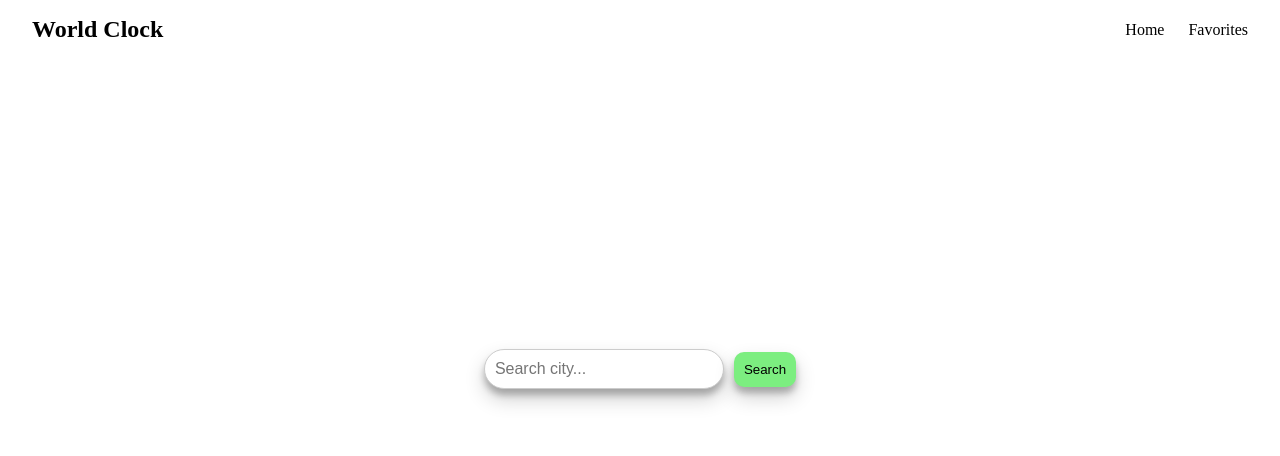
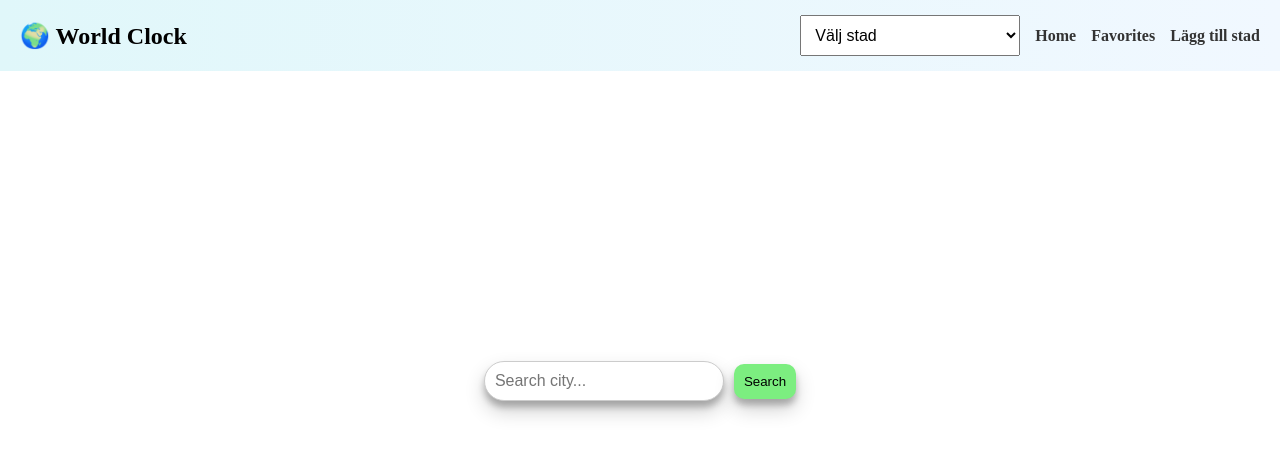
Before and after one commit to Sterje/typescript-exam, a React (Vite) app: page / in a window 1280 px wide. Shown: the top 456 px of the page. Built offline with nearby package versions, Linux system fonts and the light colour scheme.

Commit message:
Added a CitySelect component to the navbar

```diff
--- /dev/null
+++ b/src/components/CitySelect/CitySelect.tsx
@@ -0,0 +1,22 @@
+import React from "react";
+import type { City } from "../../types/types";
+
+interface CitySelectProps {
+  cities: City[];
+  onSelect: (cityName: string) => void;
+}
+
+const CitySelect: React.FC<CitySelectProps> = ({ cities, onSelect }) => {
+  return (
+    <select defaultValue="" onChange={(e) => onSelect(e.target.value)}>
+      <option value="" disabled>Välj stad</option>
+      {cities.map((city) => (
+        <option key={city.id} value={city.name}>
+          {city.name}
+        </option>
+      ))}
+    </select>
+  );
+};
+
+export default CitySelect;
--- a/src/components/Navbar/Navbar.css
+++ b/src/components/Navbar/Navbar.css
@@ -1,4 +1,4 @@
-.navbar {
+/* .navbar {
   display: flex;
   justify-content: space-between;
   align-items: center;
@@ -83,4 +83,112 @@
     background: rgba(255, 255, 255, 0.4);
     z-index: 1000;
   }
+} */
+
+
+/* Navbar.css */
+.navbar {
+  display: flex;
+  justify-content: space-between;
+  align-items: center;
+  padding: 15px 20px;
+  background: linear-gradient(to right, #e0f7fa, #f1f8ff);
+  position: relative;
+  z-index: 10;
 }
+
+.navbar-left h1 {
+  margin: 0;
+  font-size: 1.5rem;
+}
+
+.navbar-right.desktop {
+  display: flex;
+  gap: 15px;
+  align-items: center;
+}
+
+.nav-link {
+  text-decoration: none;
+  color: #333;
+  font-weight: bold;
+}
+
+.hamburger {
+  display: none;
+  font-size: 2rem;
+  cursor: pointer;
+}
+
+/* Overlay meny */
+.overlay-menu {
+  position: fixed;
+  top: 0;
+  left: 0;
+  width: 100%;
+  height: 100%;
+  background: rgba(250, 250, 250, 0.98);
+  display: flex;
+  justify-content: center;
+  align-items: center;
+  animation: fadeIn 0.3s ease-in-out;
+  z-index: 1000;
+}
+
+.overlay-content {
+  display: flex;
+  flex-direction: column;
+  align-items: center;
+  gap: 20px;
+  animation: slideDown 0.4s ease;
+}
+
+.overlay-link {
+  font-size: 1.5rem;
+  text-decoration: none;
+  color: #333;
+  font-weight: bold;
+  transition: color 0.2s;
+}
+
+.overlay-link:hover {
+  color: #0077cc;
+}
+
+select {
+  padding: 10px;
+  font-size: 1rem;
+  width: 220px;
+}
+
+.close-btn {
+  position: absolute;
+  top: 20px;
+  right: 25px;
+  font-size: 2rem;
+  background: none;
+  border: none;
+  cursor: pointer;
+}
+
+/* Animationer */
+@keyframes fadeIn {
+  from { opacity: 0; }
+  to { opacity: 1; }
+}
+
+@keyframes slideDown {
+  from { transform: translateY(-20px); opacity: 0; }
+  to { transform: translateY(0); opacity: 1; }
+}
+
+/* Responsivitet */
+@media (max-width: 768px) {
+  .navbar-right.desktop {
+    display: none;
+  }
+
+  .hamburger {
+    display: block;
+  }
+}
--- a/src/components/Navbar/Navbar.tsx
+++ b/src/components/Navbar/Navbar.tsx
@@ -1,39 +1,61 @@
-import type React from "react";
-import { useState } from "react";
-import { NavLink } from "react-router-dom";
-import "./Navbar.css";
+// src/components/Navbar.tsx
+import { useState, useEffect } from 'react';
+import { useNavigate, NavLink } from 'react-router-dom';
+import type { City } from '../../types/types';
+import { getAllCities } from '../../utils/cityUtils';
+import CitySelect from '../CitySelect/CitySelect';
+import './Navbar.css';
 
-const Navbar: React.FC = () => {
-  // State to set the to open and closed
-  const [isOpen, setIsOpen] = useState<boolean>(false);
-  // Function to toggle open and close on menu
-  const toggleMenu = () => setIsOpen(!isOpen);
-  // Function to close menu when clicking a link
-  const closeMenu = () => setIsOpen(false);
+const Navbar = () => {
+  const [menuOpen, setMenuOpen] = useState(false);
+  const [allCities, setAllCities] = useState<City[]>([]);
+  const navigate = useNavigate();
+
+  useEffect(() => {
+    setAllCities(getAllCities());
+
+    const interval = setInterval(() => {
+      setAllCities(getAllCities());
+    }, 1000);
+
+    return () => clearInterval(interval);
+  }, []);
+
+  const handleCitySelect = (cityName: string) => {
+    if (cityName) {
+      navigate(`/city/${cityName}`);
+      setMenuOpen(false);
+    }
+  };
 
   return (
     <nav className="navbar">
-      <section className="logo">World Clock</section>
-      {/* If isOpen is true, add "open" to className */}
-      <section className={`nav-links ${isOpen ? "open" : ""}`}>
-        <NavLink to="/" onClick={closeMenu}>
-          Home
-        </NavLink>
-        <NavLink to="/favorites" onClick={closeMenu}>
-          Favorites
-        </NavLink>
-      </section>
-      <section
-        // If isOpen is true, add "open" to className
-        className={`hamburger ${isOpen ? "open" : ""}`}
-        onClick={toggleMenu}
-      >
-        <span></span>
-        <span></span>
-        <span></span>
-      </section>
-      {/* If isOpen is true, show the overlay and close the menu when clicking outside */}
-      {isOpen && <section className="overlay" onClick={closeMenu}></section>}
+      <div className="navbar-left">
+        <h1>🌍 World Clock</h1>
+      </div>
+
+      <div className="navbar-right desktop">
+        <CitySelect cities={allCities} onSelect={handleCitySelect} />
+        <NavLink to="/" className="nav-link">Home</NavLink>
+        <NavLink to="/favorites" className="nav-link">Favorites</NavLink>
+        <NavLink to="/add-city" className="nav-link">Lägg till stad</NavLink>
+      </div>
+
+      <div className="hamburger" onClick={() => setMenuOpen(true)}>☰</div>
+
+      {menuOpen && (
+        <div className="overlay-menu">
+          <div className="overlay-content">
+            <button className="close-btn" onClick={() => setMenuOpen(false)}>✕</button>
+
+            <CitySelect cities={allCities} onSelect={handleCitySelect} />
+
+            <NavLink to="/" className="overlay-link" onClick={() => setMenuOpen(false)}>Home</NavLink>
+            <NavLink to="/favorites" className="overlay-link" onClick={() => setMenuOpen(false)}>Favorites</NavLink>
+            <NavLink to="/add-city" className="overlay-link" onClick={() => setMenuOpen(false)}>Lägg till stad</NavLink>
+          </div>
+        </div>
+      )}
     </nav>
   );
 };
```
